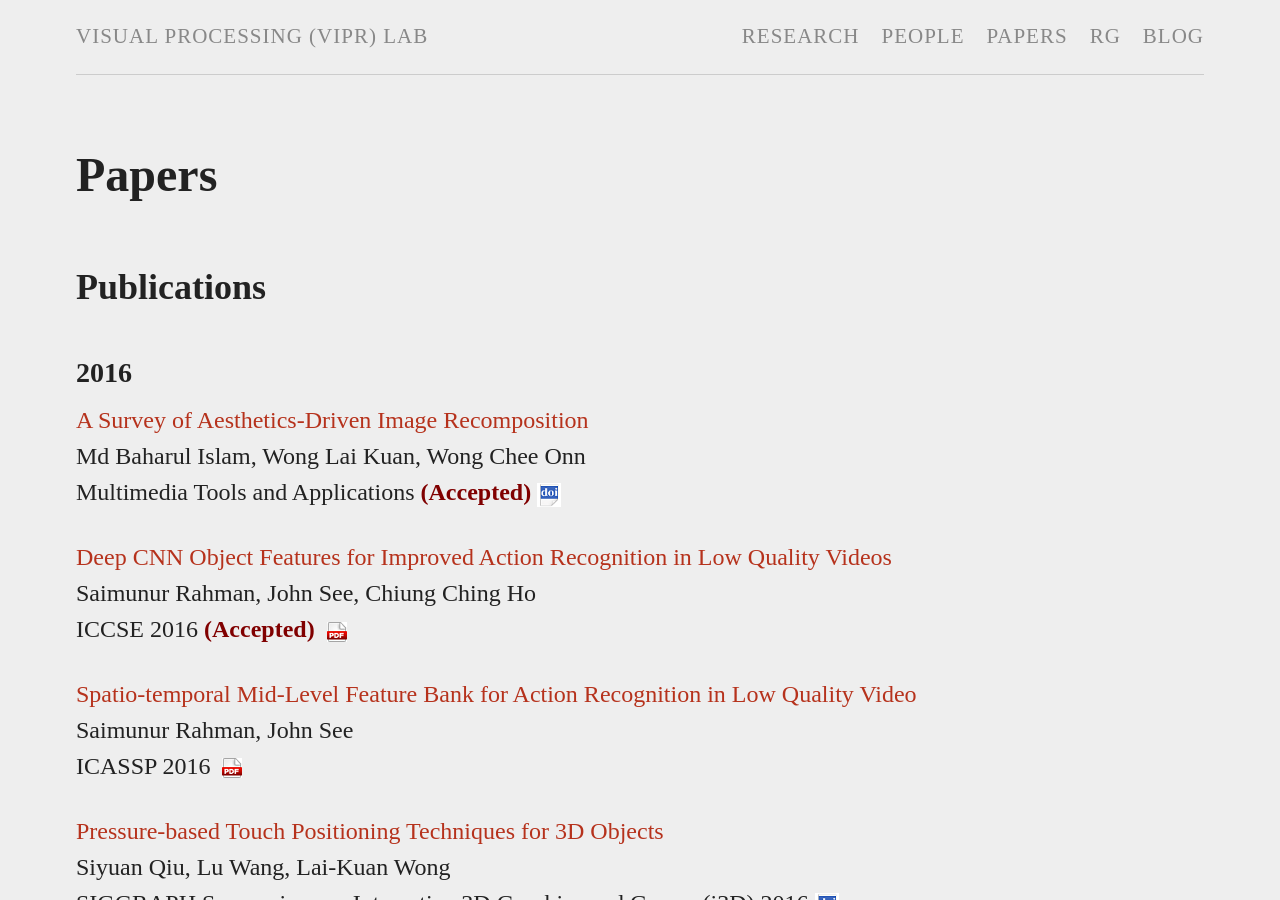
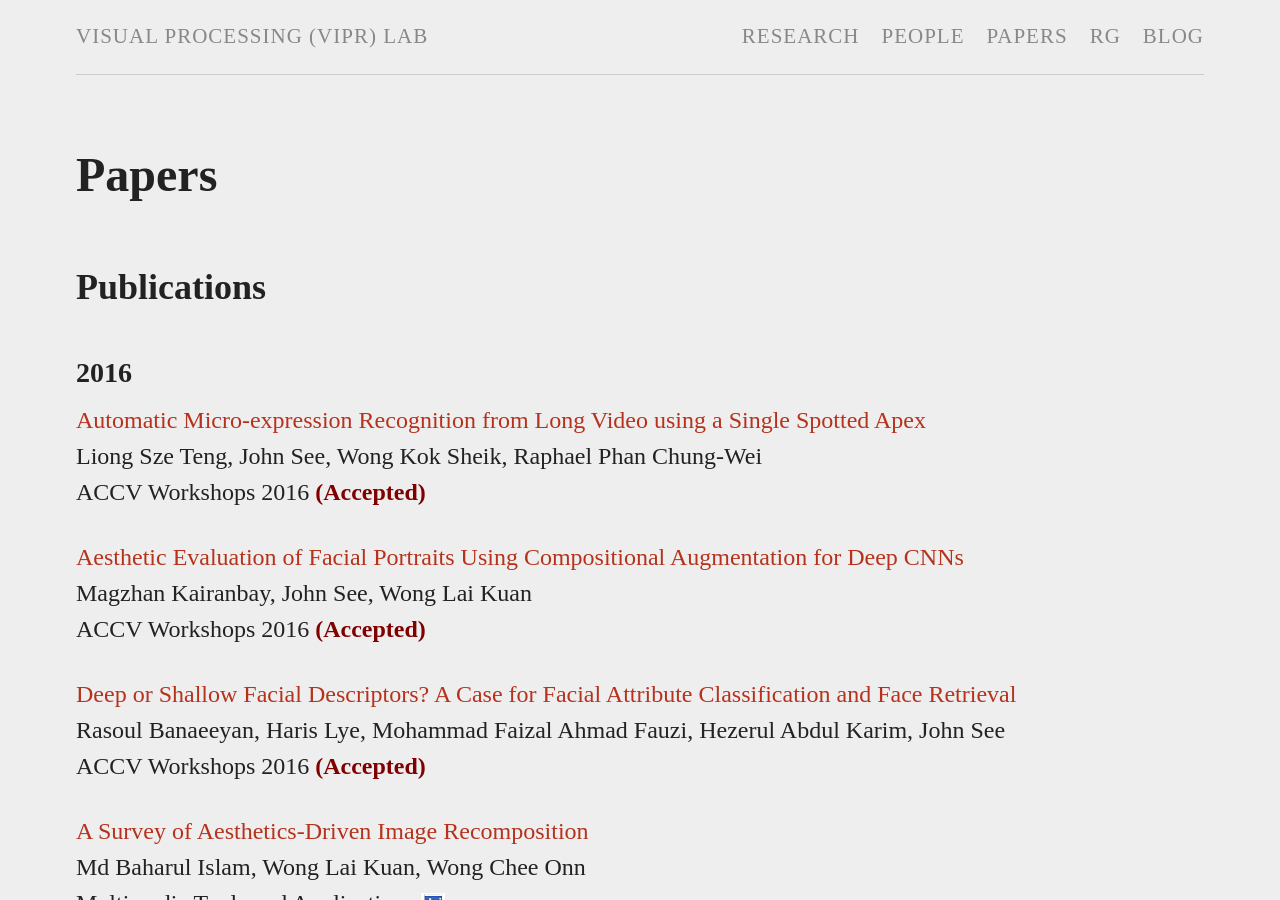
Before and after one commit to viprlab/viprlab.github.io, a Jekyll site: the page built from papers.md, in a window 1280 px wide and 900 px high. Built offline with Jekyll 4.4.1, drawn with Linux system fonts in a browser that asks for light colours.

Commit message:
update pubs

```diff
--- a/papers.md
+++ b/papers.md
@@ -5,18 +5,31 @@ title: Papers
 pubs:
     - year: "2016"
       groups:
+        - title:   "Automatic Micro-expression Recognition from Long Video using a Single Spotted Apex"
+          author:  "Liong Sze Teng, John See, Wong Kok Sheik, Raphael Phan Chung-Wei"
+          pub:     "ACCV Workshops 2016"
+          type:     c
+          note:    "Accepted"
+        - title:   "Aesthetic Evaluation of Facial Portraits Using Compositional Augmentation for Deep CNNs"
+          author:  "Magzhan Kairanbay, John See, Wong Lai Kuan"
+          pub:     "ACCV Workshops 2016"
+          type:     c
+          note:    "Accepted"
+        - title:   "Deep or Shallow Facial Descriptors? A Case for Facial Attribute Classification and Face Retrieval"
+          author:  "Rasoul Banaeeyan, Haris Lye, Mohammad Faizal Ahmad Fauzi, Hezerul Abdul Karim, John See"
+          pub:     "ACCV Workshops 2016"
+          type:     c
+          note:    "Accepted"
         - title:   "A Survey of Aesthetics-Driven Image Recomposition"
           author:  "Md Baharul Islam, Wong Lai Kuan, Wong Chee Onn"
           pub:     "Multimedia Tools and Applications"
           type:     j
-          note:    "Accepted"
           doi:     "http://dx.doi.org/10.1007/s11042-016-3561-5"
         - title:   "Deep CNN Object Features for Improved Action Recognition in Low Quality Videos"
           author:  "Saimunur Rahman, John See, Chiung Ching Ho"
           pub:     "ICCSE 2016"
           type:     c
           url:     "http://pesona.mmu.edu.my/~johnsee/research/papers/files/deepobjfeat_iccse16.pdf"
-          note:    "Accepted"
         - title:   "Spatio-temporal Mid-Level Feature Bank for Action Recognition in Low Quality Video"
           author:  "Saimunur Rahman, John See"
           pub:     "ICASSP 2016"
```
